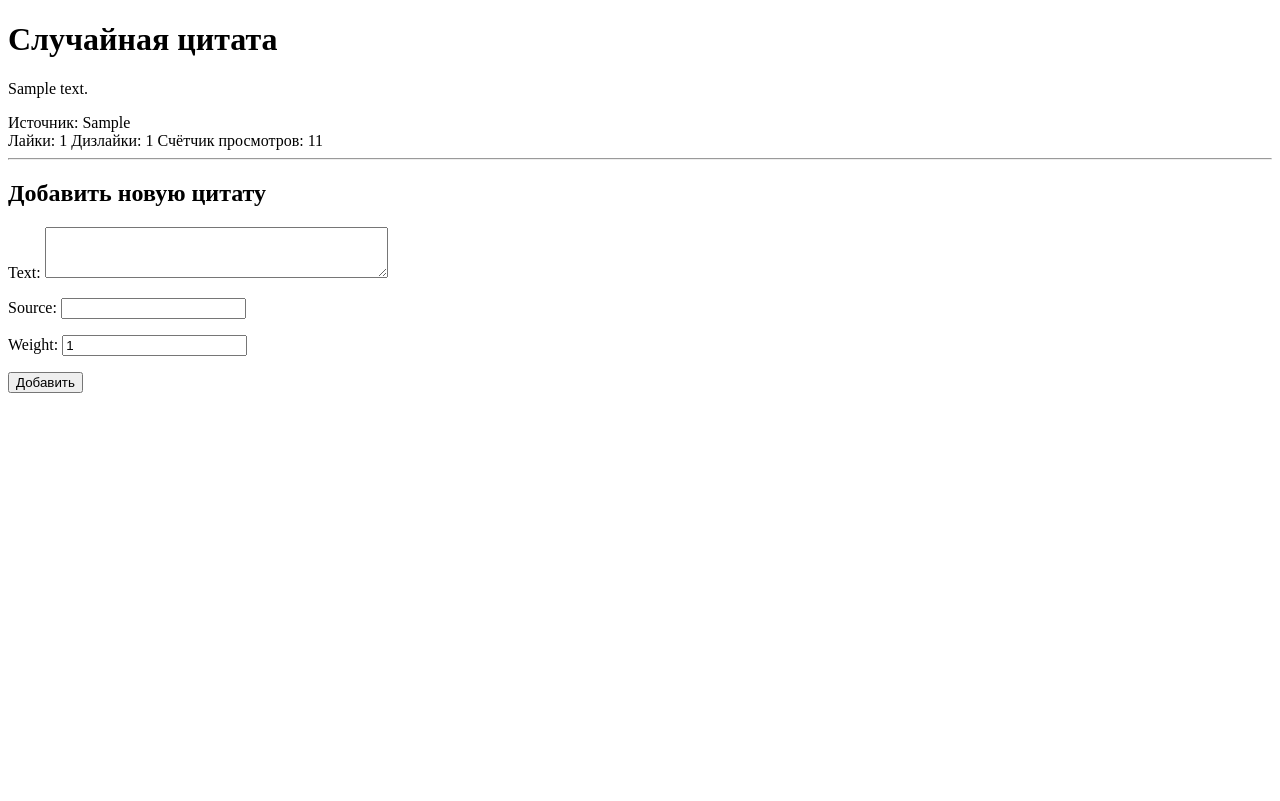
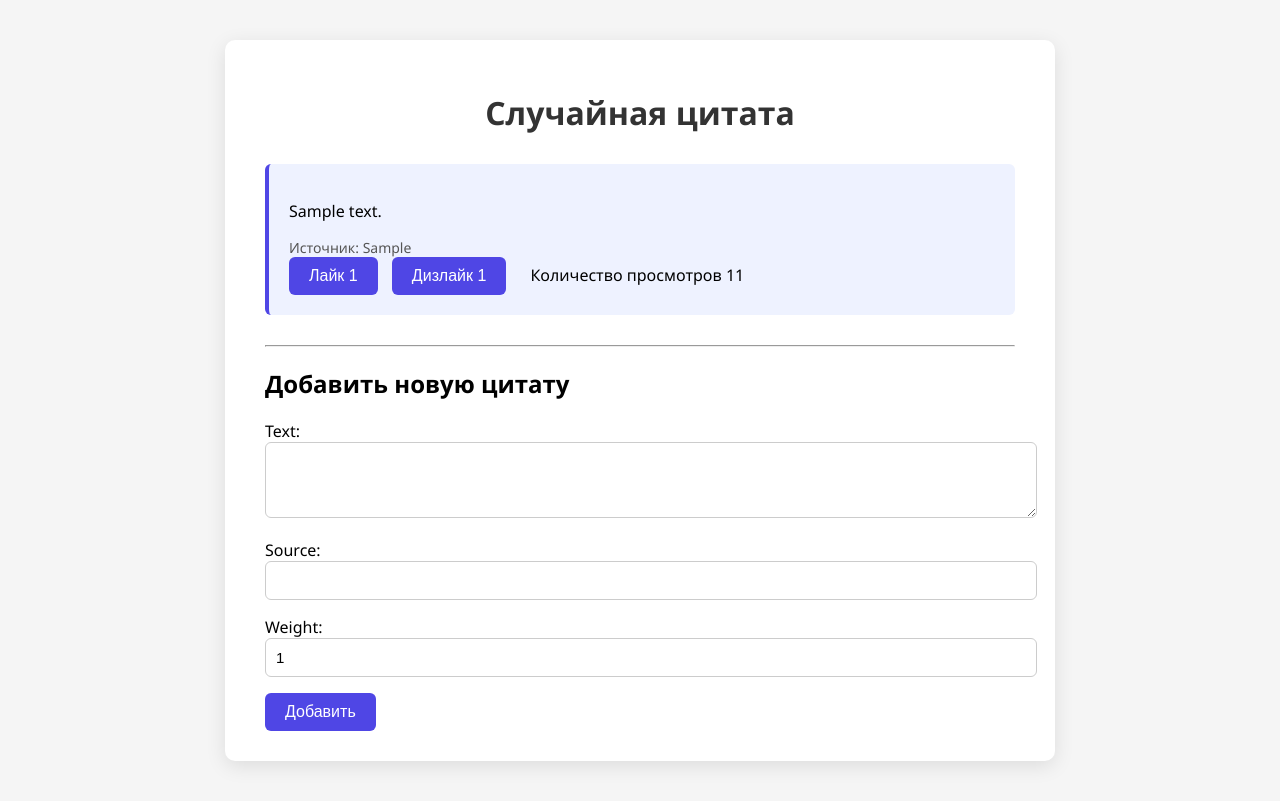
Before and after one commit to DartVlayder/IT-Solution_task, a Django app: page / in a window 1280 px wide. Before the commit the page ends 393 px from the top, so only its background shows below. Run offline with Django 5.2, Linux system fonts and the light colour scheme; tables that the repository leaves empty hold one stand-in row (values such as "Sample post").

Commit message:
добавлены лайки и дизлайки, стили

```diff
--- a/ITSolution_task/quotes/templates/quotes/index.html
+++ b/ITSolution_task/quotes/templates/quotes/index.html
@@ -9,15 +9,24 @@
     <div class="container">
         <h1>Случайная цитата</h1>
         {% if quote %}
-            <div class="quote-block">
-                <p>{{ quote.text }}</p>
-                <div class="quote-source">Источник: {{ quote.source }}</div>
-                <div class="quote-actions">
-                    <span>Лайки: {{ quote.likes }} </span>
-                    <span>Дизлайки: {{ quote.dislikes }} </span>
-                    <span>Счётчик просмотров: {{ quote.views }} </span>
-                </div>
-            </div>
+        <div class="quote-block">
+            <p>{{ quote.text }}</p>
+            <div class="quote-source">Источник: {{ quote.source }}</div>
+
+            <form method="post" style="display:inline;">
+                {% csrf_token %}
+                <input type="hidden" name="like_id" value="{{ quote.id }}">
+                <button type="submit">Лайк {{ quote.likes }}</button>
+            </form>
+
+            <form method="post" style="display:inline; margin-left:10px;">
+                {% csrf_token %}
+                <input type="hidden" name="dislike_id" value="{{ quote.id }}">
+                <button type="submit">Дизлайк {{ quote.dislikes }}</button>
+            </form>
+
+            <span style="margin-left: 20px;">Количество просмотров {{ quote.views }}</span>
+        </div>
         {% else %}
             <p>Цитат пока нет.</p>
         {% endif %}
@@ -51,7 +60,7 @@
             {% if form.non_field_errors %}
                 <ul class="error-list">
                     {% for error in form.non_field_errors %}
-                        <li>{{ error }}</li>
+                       <li class="error">{{ error }}</li>
                     {% endfor %}
                 </ul>
             {% endif %}
@@ -69,3 +78,60 @@
     </div>
 </body>
 </html>
+    <style>
+        body {
+            font-family: 'Segoe UI', sans-serif;
+            background-color: #f5f5f5;
+            margin: 0;
+            padding: 0;
+        }
+        .container {
+            max-width: 750px;
+            margin: 40px auto;
+            background: white;
+            padding: 30px 40px;
+            border-radius: 10px;
+            box-shadow: 0 5px 20px rgba(0,0,0,0.1);
+        }
+        h1 {
+            text-align: center;
+            color: #333;
+            margin-bottom: 30px;
+        }
+        input[type="text"], input[type="number"], textarea {
+            width: 100%;
+            padding: 10px;
+            font-size: 15px;
+            border: 1px solid #ccc;
+            border-radius: 6px;
+        }
+        button {
+            background-color: #4f46e5;
+            color: white;
+            padding: 10px 20px;
+            border: none;
+            border-radius: 6px;
+            font-size: 16px;
+            cursor: pointer;
+        }
+        button:hover {
+            background-color: #4338ca;
+        }
+        .quote-block {
+            margin: 30px 0;
+            padding: 20px;
+            background-color: #eef2ff;
+            border-left: 4px solid #4f46e5;
+            border-radius: 6px;
+        }
+        .error {
+            color: red;
+            font-size: 14px;
+        }
+        .quote-source {
+            font-size: 14px;
+            color: #555;
+            margin-top: 8px;
+        }
+
+    </style>
--- a/ITSolution_task/quotes/views.py
+++ b/ITSolution_task/quotes/views.py
@@ -7,18 +7,35 @@ def index(request):
     quotes = list(Quote.objects.all())
     quote = None
 
-    if quotes:
-        quote = random.choices(quotes, weights=[q.weight for q in quotes])[0]
-        quote.views += 1
-        quote.save()
+    if request.method == 'POST':
+        if 'like_id' in request.POST:
+            quote_id = request.POST['like_id']
+            quote_to_like = Quote.objects.get(id=quote_id)
+            quote_to_like.likes += 1
+            quote_to_like.save()
+            return redirect('index')
 
-    if request.method == 'POST':
+        elif 'dislike_id' in request.POST:
+            quote_id = request.POST['dislike_id']
+            quote_to_dislike = Quote.objects.get(id=quote_id)
+            quote_to_dislike.dislikes += 1
+            quote_to_dislike.save()
+            return redirect('index')
+
         form = QuoteForm(request.POST)
         if form.is_valid():
             form.save()
             return redirect('index')
+        else:
+            if quotes:
+                quote = random.choices(quotes, weights=[q.weight for q in quotes])[0]
+
     else:
         form = QuoteForm()
+        if quotes:
+            quote = random.choices(quotes, weights=[q.weight for q in quotes])[0]
+            quote.views += 1
+            quote.save()
 
     return render(request, 'quotes/index.html', {
         'quote': quote,
```
